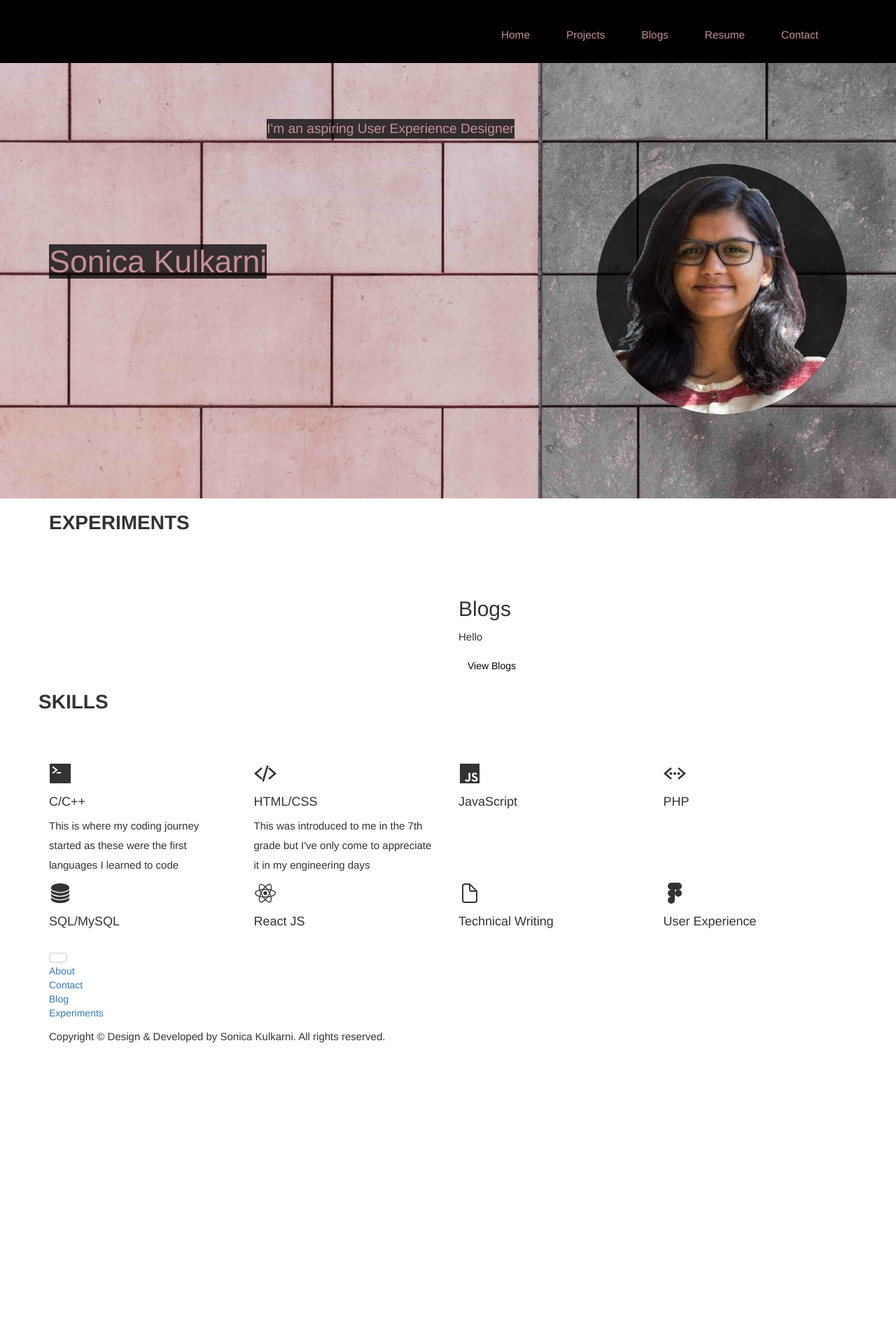
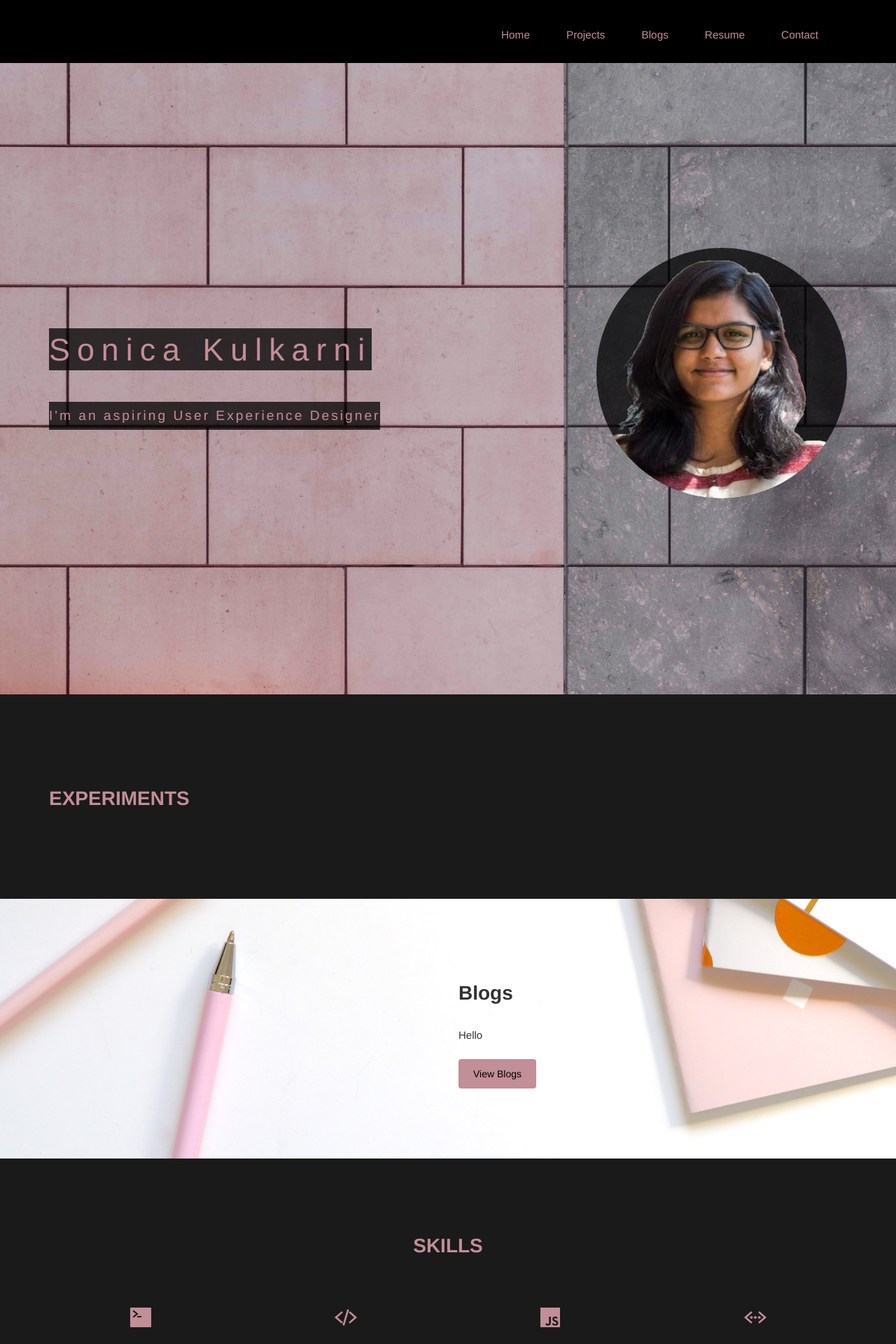
Before and after one commit to spencereid/spencereid.github.io, a Jekyll site: the page built from index.html, in a window 1280 px wide. Shown: the top 1920 px of the page at 70% size. Built offline with Jekyll 4.4.1, drawn with Linux system fonts in a browser that asks for light colours; nearby versions of some CDN libraries; some web fonts are replaced; before the commit the page ends 1505 px from its top, so only the background shows below that.

Commit message:
Fixing Frontpage

```diff
--- a/css/airspace.css
+++ b/css/airspace.css
@@ -133,9 +133,9 @@ header .navbar-default .navbar-nav li a {
   background-size: cover;
   background-attachment: fixed;
   background-position: 10% 0%;
-  padding: 80px 0 120px 0;
+  padding: 200px 0 280px 0;
   position: relative;
-
+}
 #slider:before {
   content: "";
   position: absolute;
```
